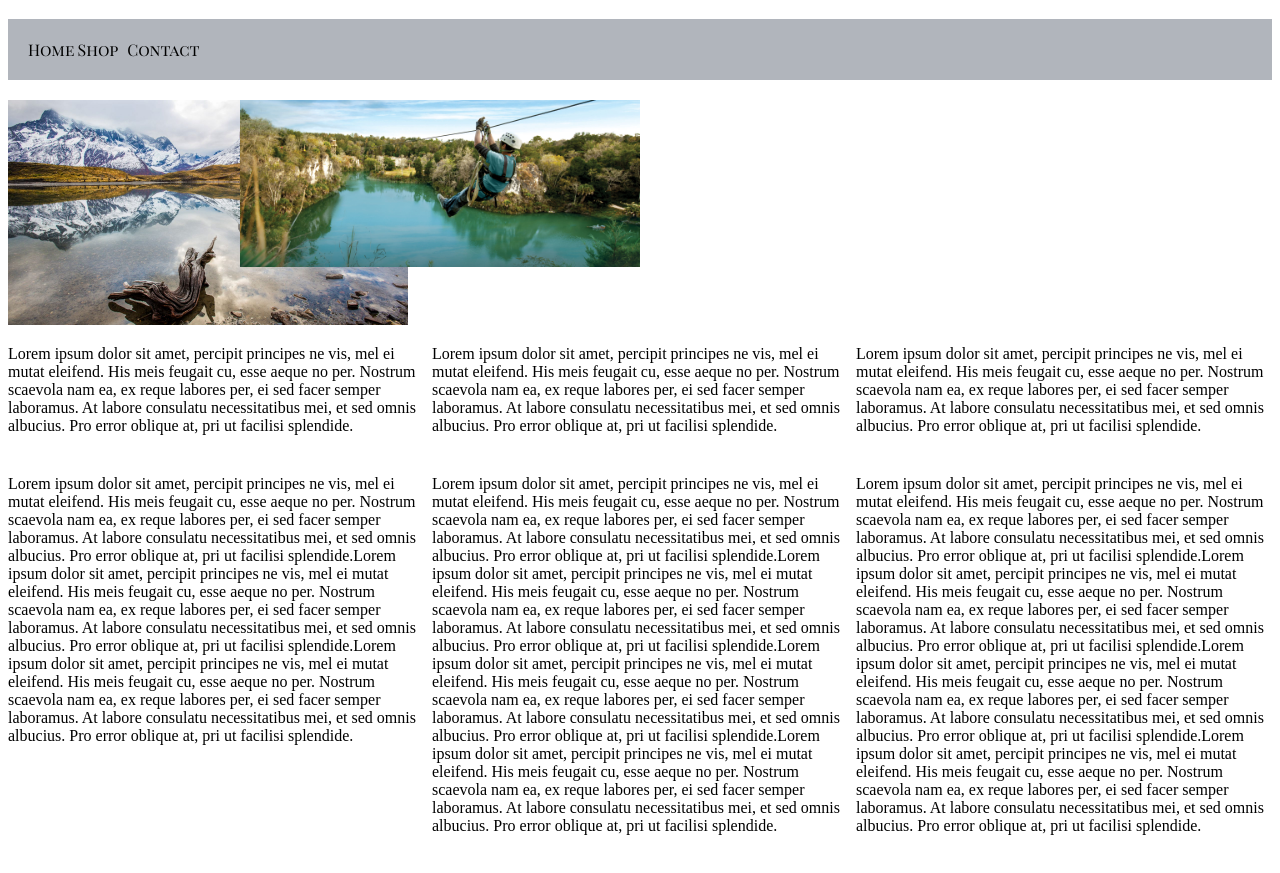
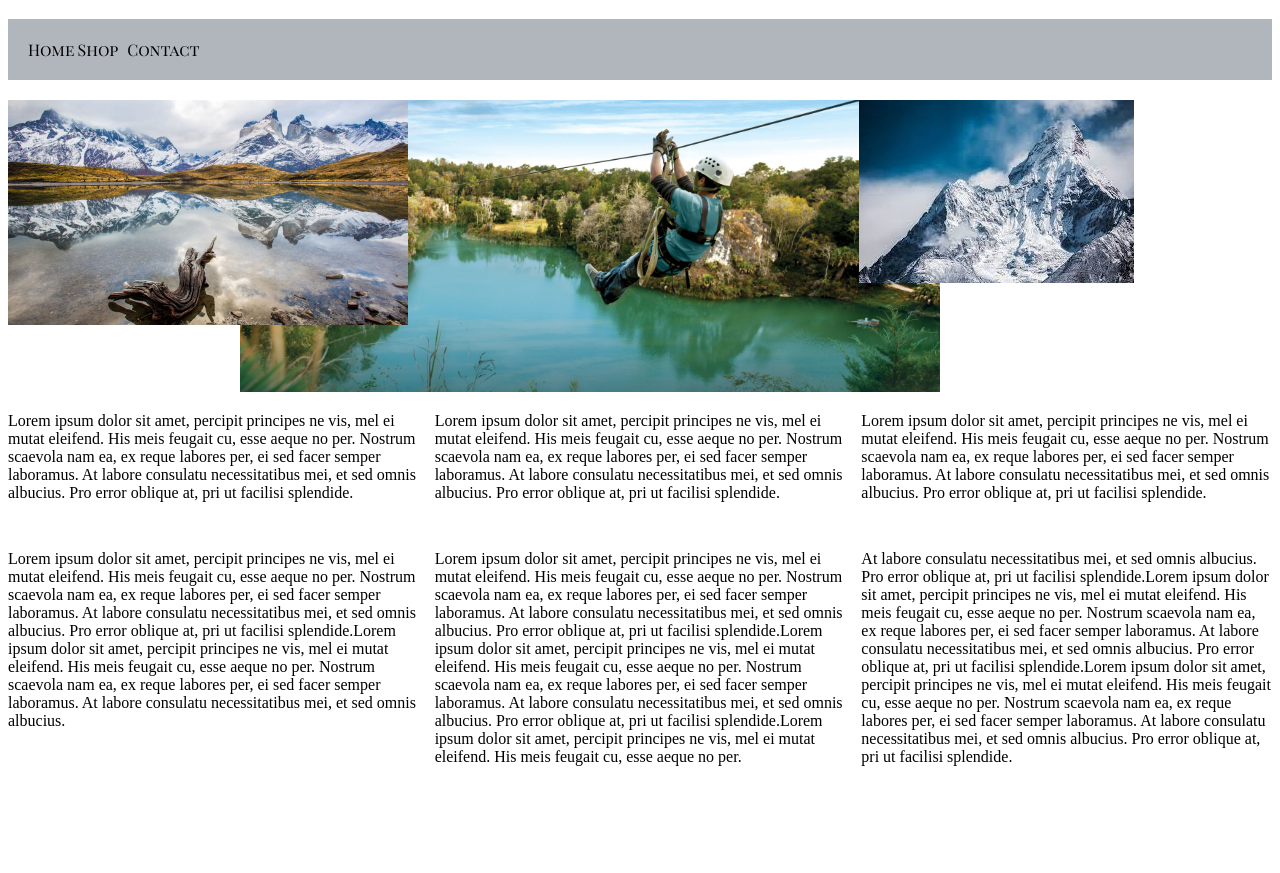
Before and after one commit to juliajessica/ui-grid, a website built with webpack: page src/index.html in a window 1280 px wide. Shown: the part 61-934 px from the top of the page. After the commit the page ends 883 px from the top, so only its background shows below. Built offline with nearby package versions, Linux system fonts and the light colour scheme.

Commit message:
add z index

```diff
--- a/src/index.html
+++ b/src/index.html
@@ -19,7 +19,8 @@
       <div class="grid-item0">
         <img src="img/img1.jpg" class="img-resize2">
       </div>
-      <div class="grid-item">
+      <div class="grid-item00">
+        <img src="img/img2.jpeg" class="img-resize3">
       </div>
     </div>
     <div class="grid2">
@@ -33,13 +34,13 @@
         <p>Lorem ipsum dolor sit amet, percipit principes ne vis, mel ei mutat eleifend. His meis feugait cu, esse aeque no per. Nostrum scaevola nam ea, ex reque labores per, ei sed facer semper laboramus. At labore consulatu necessitatibus mei, et sed omnis albucius. Pro error oblique at, pri ut facilisi splendide.</p>
       </div>
       <div class="grid-item2">
-        <p>Lorem ipsum dolor sit amet, percipit principes ne vis, mel ei mutat eleifend. His meis feugait cu, esse aeque no per. Nostrum scaevola nam ea, ex reque labores per, ei sed facer semper laboramus. At labore consulatu necessitatibus mei, et sed omnis albucius. Pro error oblique at, pri ut facilisi splendide.Lorem ipsum dolor sit amet, percipit principes ne vis, mel ei mutat eleifend. His meis feugait cu, esse aeque no per. Nostrum scaevola nam ea, ex reque labores per, ei sed facer semper laboramus. At labore consulatu necessitatibus mei, et sed omnis albucius. Pro error oblique at, pri ut facilisi splendide.Lorem ipsum dolor sit amet, percipit principes ne vis, mel ei mutat eleifend. His meis feugait cu, esse aeque no per. Nostrum scaevola nam ea, ex reque labores per, ei sed facer semper laboramus. At labore consulatu necessitatibus mei, et sed omnis albucius. Pro error oblique at, pri ut facilisi splendide.</p>
+        <p>Lorem ipsum dolor sit amet, percipit principes ne vis, mel ei mutat eleifend. His meis feugait cu, esse aeque no per. Nostrum scaevola nam ea, ex reque labores per, ei sed facer semper laboramus. At labore consulatu necessitatibus mei, et sed omnis albucius. Pro error oblique at, pri ut facilisi splendide.Lorem ipsum dolor sit amet, percipit principes ne vis, mel ei mutat eleifend. His meis feugait cu, esse aeque no per. Nostrum scaevola nam ea, ex reque labores per, ei sed facer semper laboramus. At labore consulatu necessitatibus mei, et sed omnis albucius.</p>
       </div>
       <div class="grid-item2">
-        <p>Lorem ipsum dolor sit amet, percipit principes ne vis, mel ei mutat eleifend. His meis feugait cu, esse aeque no per. Nostrum scaevola nam ea, ex reque labores per, ei sed facer semper laboramus. At labore consulatu necessitatibus mei, et sed omnis albucius. Pro error oblique at, pri ut facilisi splendide.Lorem ipsum dolor sit amet, percipit principes ne vis, mel ei mutat eleifend. His meis feugait cu, esse aeque no per. Nostrum scaevola nam ea, ex reque labores per, ei sed facer semper laboramus. At labore consulatu necessitatibus mei, et sed omnis albucius. Pro error oblique at, pri ut facilisi splendide.Lorem ipsum dolor sit amet, percipit principes ne vis, mel ei mutat eleifend. His meis feugait cu, esse aeque no per. Nostrum scaevola nam ea, ex reque labores per, ei sed facer semper laboramus. At labore consulatu necessitatibus mei, et sed omnis albucius. Pro error oblique at, pri ut facilisi splendide.Lorem ipsum dolor sit amet, percipit principes ne vis, mel ei mutat eleifend. His meis feugait cu, esse aeque no per. Nostrum scaevola nam ea, ex reque labores per, ei sed facer semper laboramus. At labore consulatu necessitatibus mei, et sed omnis albucius. Pro error oblique at, pri ut facilisi splendide.</p>
+        <p>Lorem ipsum dolor sit amet, percipit principes ne vis, mel ei mutat eleifend. His meis feugait cu, esse aeque no per. Nostrum scaevola nam ea, ex reque labores per, ei sed facer semper laboramus. At labore consulatu necessitatibus mei, et sed omnis albucius. Pro error oblique at, pri ut facilisi splendide.Lorem ipsum dolor sit amet, percipit principes ne vis, mel ei mutat eleifend. His meis feugait cu, esse aeque no per. Nostrum scaevola nam ea, ex reque labores per, ei sed facer semper laboramus. At labore consulatu necessitatibus mei, et sed omnis albucius. Pro error oblique at, pri ut facilisi splendide.Lorem ipsum dolor sit amet, percipit principes ne vis, mel ei mutat eleifend. His meis feugait cu, esse aeque no per. </p>
       </div>
       <div class="grid-item2">
-        <p>Lorem ipsum dolor sit amet, percipit principes ne vis, mel ei mutat eleifend. His meis feugait cu, esse aeque no per. Nostrum scaevola nam ea, ex reque labores per, ei sed facer semper laboramus. At labore consulatu necessitatibus mei, et sed omnis albucius. Pro error oblique at, pri ut facilisi splendide.Lorem ipsum dolor sit amet, percipit principes ne vis, mel ei mutat eleifend. His meis feugait cu, esse aeque no per. Nostrum scaevola nam ea, ex reque labores per, ei sed facer semper laboramus. At labore consulatu necessitatibus mei, et sed omnis albucius. Pro error oblique at, pri ut facilisi splendide.Lorem ipsum dolor sit amet, percipit principes ne vis, mel ei mutat eleifend. His meis feugait cu, esse aeque no per. Nostrum scaevola nam ea, ex reque labores per, ei sed facer semper laboramus. At labore consulatu necessitatibus mei, et sed omnis albucius. Pro error oblique at, pri ut facilisi splendide.Lorem ipsum dolor sit amet, percipit principes ne vis, mel ei mutat eleifend. His meis feugait cu, esse aeque no per. Nostrum scaevola nam ea, ex reque labores per, ei sed facer semper laboramus. At labore consulatu necessitatibus mei, et sed omnis albucius. Pro error oblique at, pri ut facilisi splendide.</p>
+        <p>At labore consulatu necessitatibus mei, et sed omnis albucius. Pro error oblique at, pri ut facilisi splendide.Lorem ipsum dolor sit amet, percipit principes ne vis, mel ei mutat eleifend. His meis feugait cu, esse aeque no per. Nostrum scaevola nam ea, ex reque labores per, ei sed facer semper laboramus. At labore consulatu necessitatibus mei, et sed omnis albucius. Pro error oblique at, pri ut facilisi splendide.Lorem ipsum dolor sit amet, percipit principes ne vis, mel ei mutat eleifend. His meis feugait cu, esse aeque no per. Nostrum scaevola nam ea, ex reque labores per, ei sed facer semper laboramus. At labore consulatu necessitatibus mei, et sed omnis albucius. Pro error oblique at, pri ut facilisi splendide.</p>
       </div>
     </div>
 
--- a/src/styles.css
+++ b/src/styles.css
@@ -27,6 +27,12 @@ header {
 .grid-item0 {
   padding-top: 20px;
   grid-column-start: 3;
+  z-index: -1;
+}
+
+.grid-item00 {
+  padding-top: 20px;
+  grid-column-start: 8;
 }
 
 .nav-item {
@@ -52,24 +58,28 @@ h2 {
 }
 
 .img-resize2 {
-  width: 400px;
+  width: 700px;
 }
 
-.img-resize1,
+/* .img-resize3 {
+  width: 400px;
+} */
+
+/* .img-resize1,
 .img-resize2 {
   grid-row-start:  1;
   grid-column-end: span 2;
 }
 
 .img-resize1 { grid-column-start: 1; z-index: 1; }
-.img-resize2 { grid-column-start: 2 }
+.img-resize2 { grid-column-start: 2 } */
 
 
 .grid2 {
   display: grid;
   grid-template-rows: repeat(4, auto);
   grid-template-columns: repeat(3, 1fr);
-  grid-gap: .5em;
+  grid-gap: 1em;
 }
 
 
```
Also changed, not shown: src/img/img2.jpeg (added).
